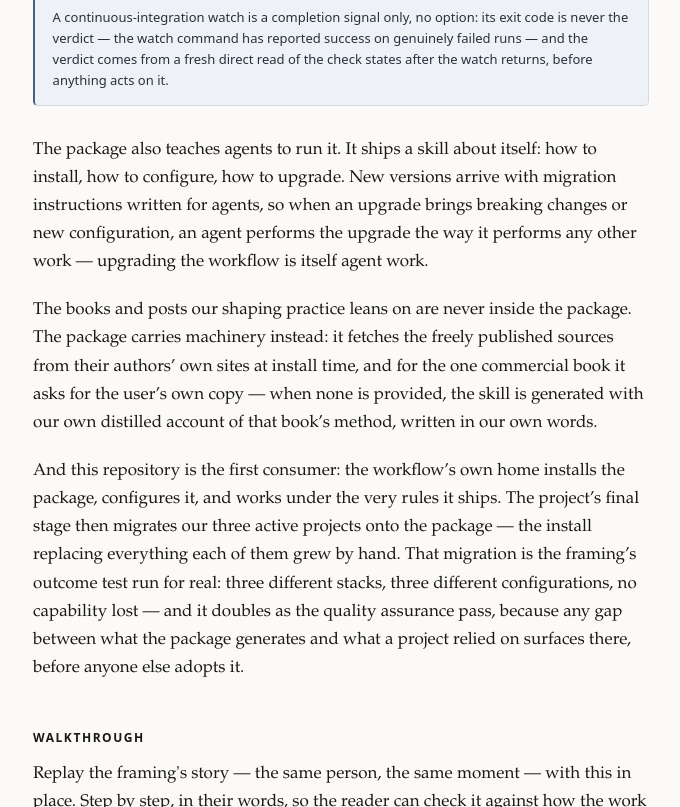
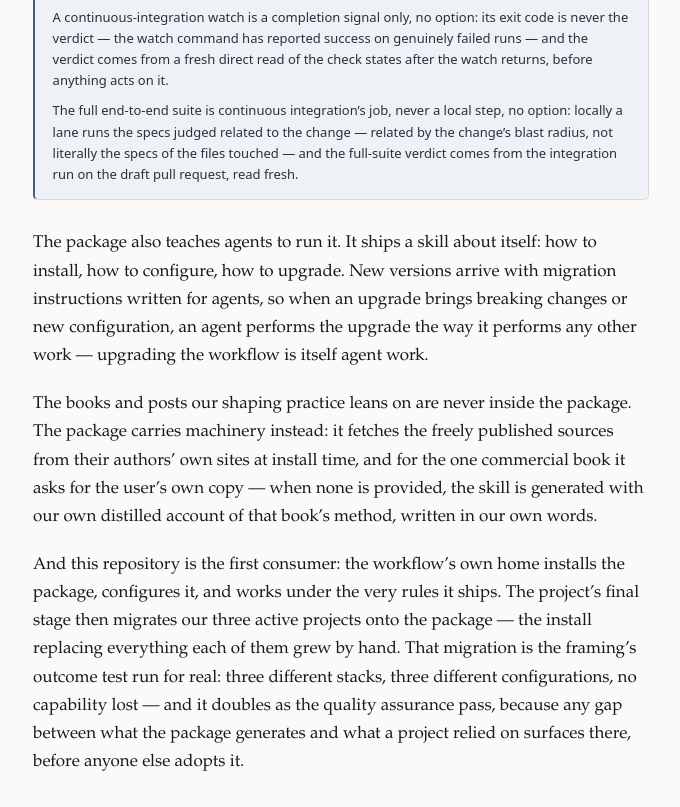
Before and after one commit to seasonedcc/seasoned-skills, a plain HTML site: page shaping/one-workflow/index.html in a window 1280 px wide. Shown: the part 5052-5859 px from the top of the page, without its empty margins (299-979 px from the left). Drawn offline with Linux system fonts and the light colour scheme.

Commit message:
Codify the E2E-in-CI ruling with judgment-based local spec selection

```diff
--- a/shaping/one-workflow/index.html
+++ b/shaping/one-workflow/index.html
@@ -287,6 +287,14 @@
               reported success on genuinely failed runs &mdash; and the verdict comes
               from a fresh direct read of the check states after the watch returns,
               before anything acts on it.
+            </p>
+            <p>
+              The full end-to-end suite is continuous integration&rsquo;s job, never a
+              local step, no option: locally a lane runs the specs judged related to
+              the change &mdash; related by the change&rsquo;s blast radius, not
+              literally the specs of the files touched &mdash; and the full-suite
+              verdict comes from the integration run on the draft pull request, read
+              fresh.
             </p>
           </div>
         </details>
```
